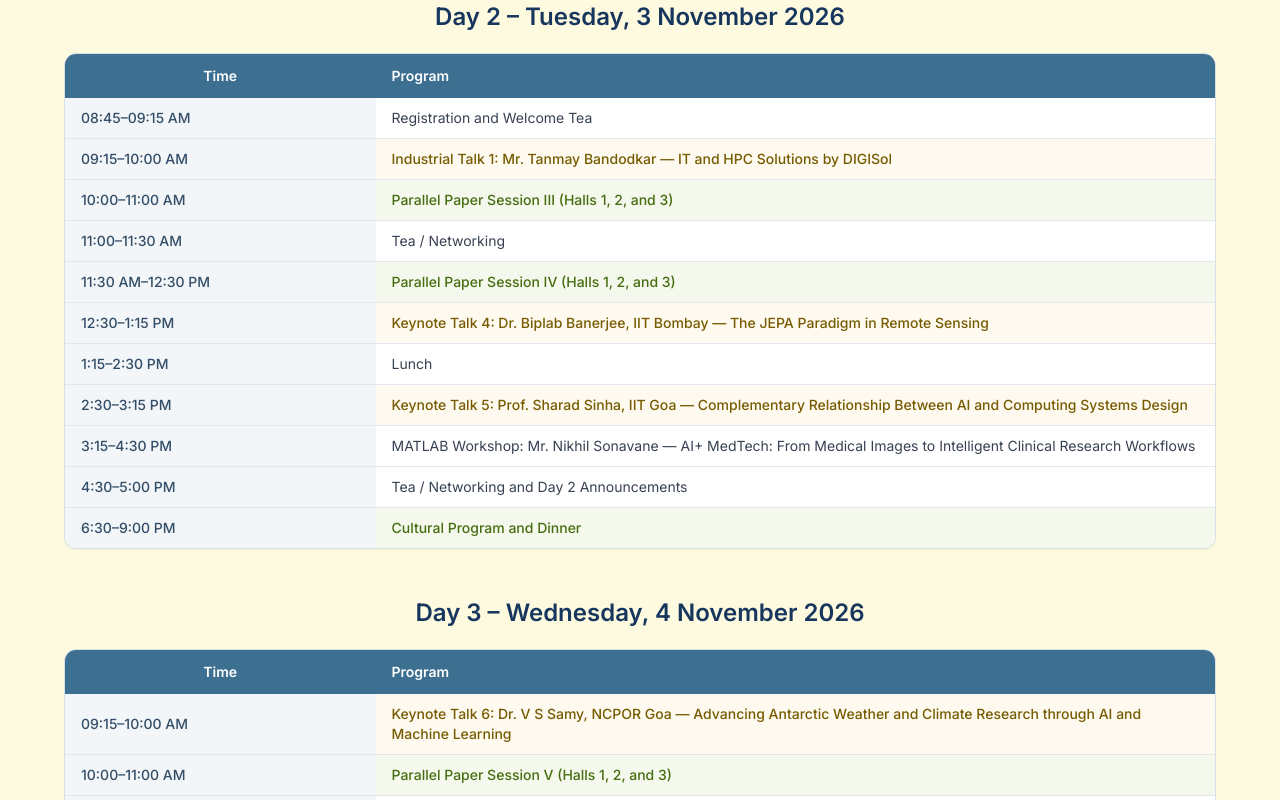
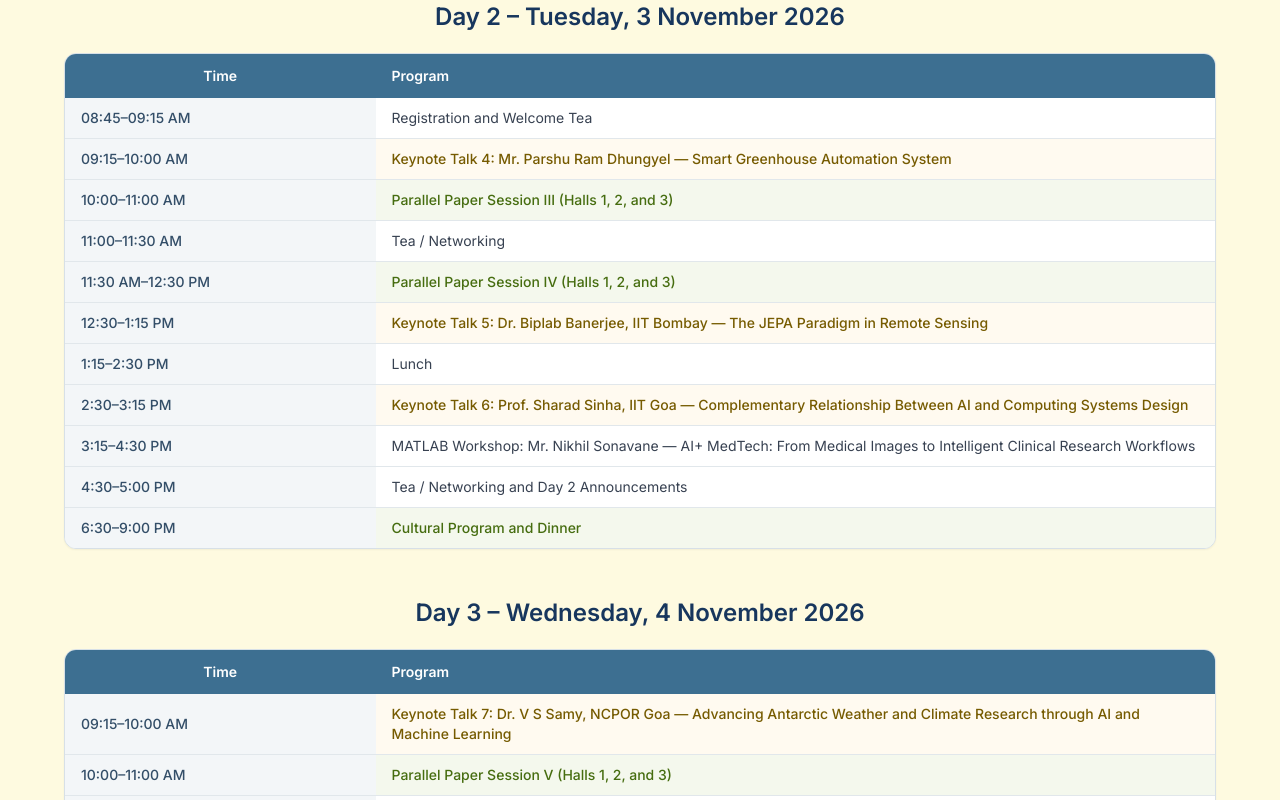
Before and after one commit to ictcon-cit/ictcon_2026, a Next.js app: page /schedule in a window 1280 px wide. Shown: the part 1520-2320 px from the top of the page. Built offline with nearby package versions, Linux system fonts and the light colour scheme.

Commit message:
Update page.tsx

```diff
--- a/src/app/schedule/page.tsx
+++ b/src/app/schedule/page.tsx
@@ -267,7 +267,7 @@ const SubmissionPage = () => {
                           09:15–10:00 AM
                         </td>
                         <td className="px-4 py-2.5 text-[#765b00] font-medium">
-                          Industrial Talk 1: Mr. Tanmay Bandodkar — IT and HPC Solutions by DIGISol
+                           Keynote Talk 4: Mr. Parshu Ram Dhungyel — Smart Greenhouse Automation System
                         </td>
                       </tr>
 
@@ -303,7 +303,7 @@ const SubmissionPage = () => {
                           12:30–1:15 PM
                         </td>
                         <td className="px-4 py-2.5 text-[#765b00] font-medium">
-                          Keynote Talk 4: Dr. Biplab Banerjee, IIT Bombay — The JEPA Paradigm in Remote Sensing
+                          Keynote Talk 5: Dr. Biplab Banerjee, IIT Bombay — The JEPA Paradigm in Remote Sensing
                         </td>
                       </tr>
 
@@ -321,7 +321,7 @@ const SubmissionPage = () => {
                           2:30–3:15 PM
                         </td>
                         <td className="px-4 py-2.5 text-[#765b00] font-medium">
-                          Keynote Talk 5: Prof. Sharad Sinha, IIT Goa — Complementary Relationship Between AI and Computing Systems Design
+                          Keynote Talk 6: Prof. Sharad Sinha, IIT Goa — Complementary Relationship Between AI and Computing Systems Design
                         </td>
                       </tr>
 
@@ -389,7 +389,7 @@ const SubmissionPage = () => {
                           09:15–10:00 AM
                         </td>
                         <td className="px-4 py-2.5 text-[#765b00] font-medium">
-                          Keynote Talk 6: Dr. V S Samy, NCPOR Goa — Advancing Antarctic Weather and Climate Research through AI and Machine Learning
+                          Keynote Talk 7: Dr. V S Samy, NCPOR Goa — Advancing Antarctic Weather and Climate Research through AI and Machine Learning
                         </td>
                       </tr>
 
@@ -417,7 +417,7 @@ const SubmissionPage = () => {
                           11:30 AM–12:00 PM
                         </td>
                         <td className="px-4 py-2.5 text-[#765b00] font-medium">
-                          Keynote Talk 7: Mr. Parshu Ram Dhungyel — Smart Greenhouse Automation System
+                            Industrial Talk 1: Mr. Tanmay Bandodkar — IT and HPC Solutions by DIGISol
                         </td>
                       </tr>
 
```
